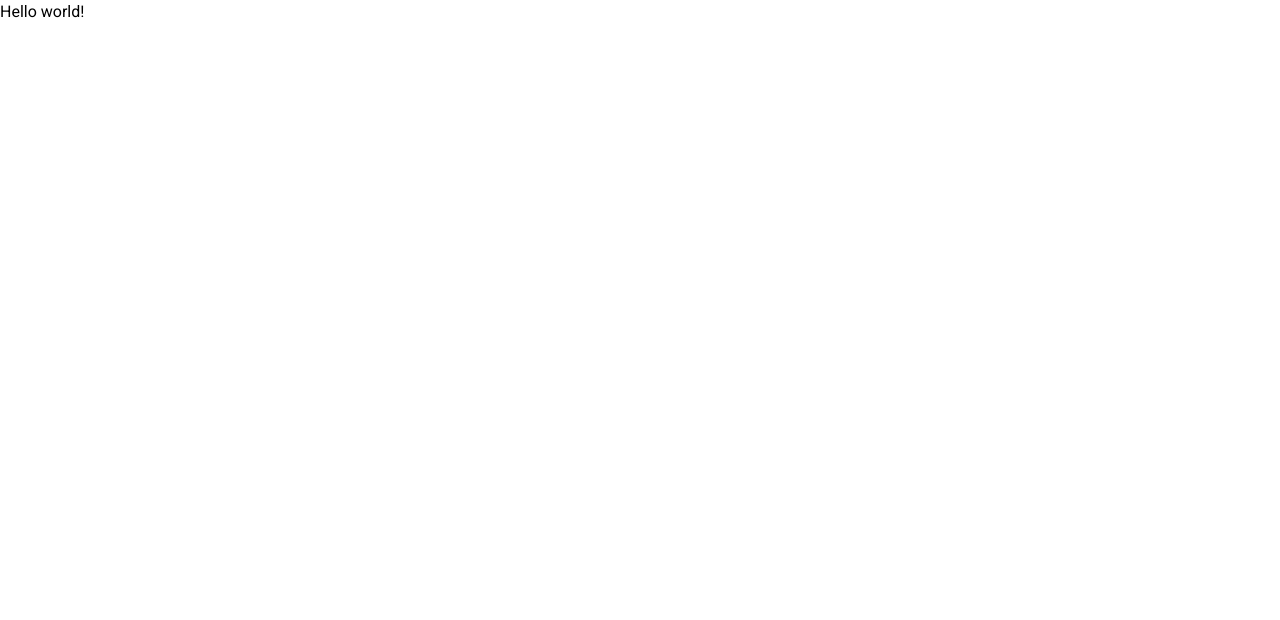
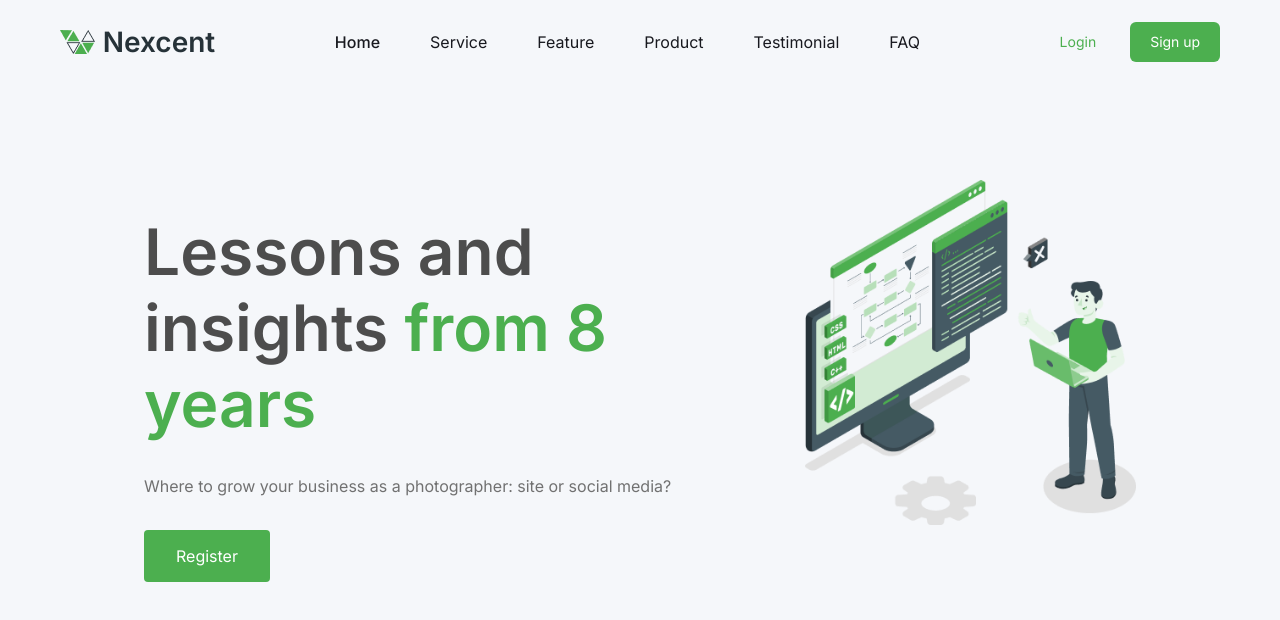
Before and after one commit to teksaglobalindonesia/next-wihope-2026, a Next.js app: page / in a window 1280 px wide. Shown: the top 620 px of the page. Built offline with nearby package versions, Linux system fonts and the light colour scheme.

Commit message:
SLICE-00-02: First commit

```diff
--- a/app/globals.css
+++ b/app/globals.css
@@ -24,6 +24,34 @@
     --input: 34 30% 18%;
     --ring: 34 100% 63.7%;
     --radius: 0.5rem;
+
+    --neutral-black: #263238;
+    --neutral-d-grey: #4D4D4D;
+    --neutral-grey: #717171;
+    --neutral-l-grey: #89939E;
+    --neutral-grey-blue: #ABBED1;
+    --neutral-silver: #F5F7FA;
+    --neutral-white: #FFFFFF;
+
+    --brand-primary: #4CAF4F;
+    --brand-secondary: #263238;
+    --brand-info: #2194f3;
+
+    --shade-1: #43A046;
+    --shade-2: #388E3B;
+    --shade-3: #237D31;
+    --shade-4: #1B5E1F;
+    --shade-5: #103E13;
+
+    --tint-1: #66BB69;
+    --tint-2: #81C784;
+    --tint-3: #A5D6A7;
+    --tint-4: #C8E6C9;
+    --tint-5: #E8F5E9;
+
+    --action-warning: #FBC02D;
+    --action-error: #E53835;
+    --action-success: #2E7D31;
   }
   .dark {
     --background: 34 50% 5%;
--- a/app/layout.tsx
+++ b/app/layout.tsx
@@ -1,7 +1,5 @@
 import { Toaster } from '@/components/ui/sonner';
-import {
-  Roboto,
-} from 'next/font/google';
+import { Roboto, Inter } from 'next/font/google';
 import NextTopLoader from 'nextjs-toploader';
 import './globals.css';
 import "animate.css/animate.compat.css";
@@ -13,6 +11,12 @@ const robotoFont = Roboto({
   variable: '--font-roboto'
 });
 
+const interFont = Inter({
+  subsets: ['latin'],
+  weight: ['300', '400', '500', '600', '700'],
+  variable: '--font-inter'
+});
+
 export default async function RootLayout({
   children
 }: {
@@ -22,10 +26,10 @@ export default async function RootLayout({
     <ReactQueryClientProvider>
       <html
         lang="en"
-        className={`${robotoFont.variable}`}
+        className={`${robotoFont.variable} ${interFont.variable}`}
         suppressHydrationWarning={true}
       >
-        <body>
+        <body className={interFont.className}>
           <NextTopLoader showSpinner={false} height={4} />
           <Toaster />
           {children}
--- a/app/page.tsx
+++ b/app/page.tsx
@@ -1,3 +1,11 @@
+import Header from "@/components/custom/Header";
+import Hero from "@/components/custom/Hero";
+
 export default function Page() {
-  return <p>Hello world!</p>;
+  return (
+    <>
+      <Header/>
+      <Hero/>
+    </>
+  )
 }
--- /dev/null
+++ b/components/custom/Header.tsx
@@ -0,0 +1,48 @@
+import Image from 'next/image';
+import Link from 'next/link';
+
+export default function Header() {
+  return (
+    <>
+      <header className="flex h-[84px] w-full items-center justify-around bg-neutral-silver text-center">
+        <div className="flex items-center gap-2">
+          <Image
+            src="/logo/nexcent_logo.png"
+            width={35}
+            height={24}
+            alt="Nexcent Logo"
+          />
+          <span className="text-brand-secondary font-semibold text-[28px] leading-[36px]">Nexcent</span>
+        </div>
+
+        <div className="flex items-center gap-[50px] text-[#18191F]">
+          <span>
+            <Link className="font-medium" href="/">Home</Link>
+          </span>
+          <span>
+            <Link href="#">Service</Link>
+          </span>
+          <span>
+            <Link href="#">Feature</Link>
+          </span>
+          <span>
+            <Link href="#">Product</Link>
+          </span>
+          <span>
+            <Link href="#">Testimonial</Link>
+          </span>
+          <span>
+            <Link href="#">FAQ</Link>
+          </span>
+        </div>
+
+        <div className="flex items-center gap-[14px] text-sm">
+          <button className="px-5 py-[10px] text-brand-primary">Login</button>
+          <button className=" rounded-[6px] bg-brand-primary px-5 py-[10px] text-neutral-white">
+            Sign up
+          </button>
+        </div>
+      </header>
+    </>
+  );
+}
--- /dev/null
+++ b/components/custom/Hero.tsx
@@ -0,0 +1,35 @@
+import Image from 'next/image';
+
+export default function Hero() {
+  return (
+    <>
+      <div className="flex gap-[104px] w-full items-center justify-center bg-neutral-silver py-[96px] px-[144px]">
+
+          <div className="flex flex-col gap-8 items-start w-[657px] h-[276px]">
+            <span className="text-[64px] font-semibold leading-[76px] text-neutral-d-grey">
+              Lessons and insights
+              <span className="text-brand-primary"> from 8 years</span>
+            </span>
+
+            <span className="text-neutral-grey">
+              Where to grow your business as a photographer: site or social media?
+            </span>
+
+            <button className="bg-brand-primary text-neutral-white rounded-[4px] py-[14px] px-8">
+              Register
+            </button>
+          </div>
+
+          <div>
+            <Image
+              src="/illustration/illustration_1.png"
+              width={391}
+              height={407}
+              alt="Illustration"
+            />
+          </div>
+
+      </div>
+    </>
+  );
+}
--- a/tailwind.config.js
+++ b/tailwind.config.js
@@ -61,7 +61,35 @@ module.exports = {
           'accent-foreground': 'hsl(var(--sidebar-accent-foreground))',
           border: 'hsl(var(--sidebar-border))',
           ring: 'hsl(var(--sidebar-ring))'
-        }
+        },
+
+        'neutral-black': 'var(--neutral-black)',
+        'neutral-d-grey': 'var(--neutral-d-grey)',
+        'neutral-grey': 'var(--neutral-grey)',
+        'neutral-l-grey': 'var(--neutral-l-grey)',
+        'neutral-grey-blue': 'var(--neutral-grey-blue)',
+        'neutral-silver': 'var(--neutral-silver)',
+        'neutral-white': 'var(--neutral-white)',
+
+        'brand-primary': 'var(--brand-primary)',
+        'brand-secondary': 'var(--brand-secondary)',
+        'brand-info': 'var(--brand-info)',
+
+        'shade-1': 'var(--shade-1)',
+        'shade-2': 'var(--shade-2)',
+        'shade-3': 'var(--shade-3)',
+        'shade-4': 'var(--shade-4)',
+        'shade-5': 'var(--shade-5)',
+
+        'tint-1': 'var(--tint-1)',
+        'tint-2': 'var(--tint-2)',
+        'tint-3': 'var(--tint-3)',
+        'tint-4': 'var(--tint-4)',
+        'tint-5': 'var(--tint-5)',
+
+        'action-warning': 'var(--action-warning)',
+        'action-error': 'var(--action-error)',
+        'action-success': 'var(--action-success)'
       },
       fontSize: {
         '2xs': ['10px', '16px']
@@ -73,6 +101,7 @@ module.exports = {
       },
       fontFamily: {
         roboto: 'var(--font-roboto), sans-serif',
+        inter: 'var(--font-inter), sans-serif'
       },
       keyframes: {
         'accordion-down': {
```
Also changed, not shown: public/illustration/Illustration_1.png (added), public/logo/nexcent_logo.png (added).
